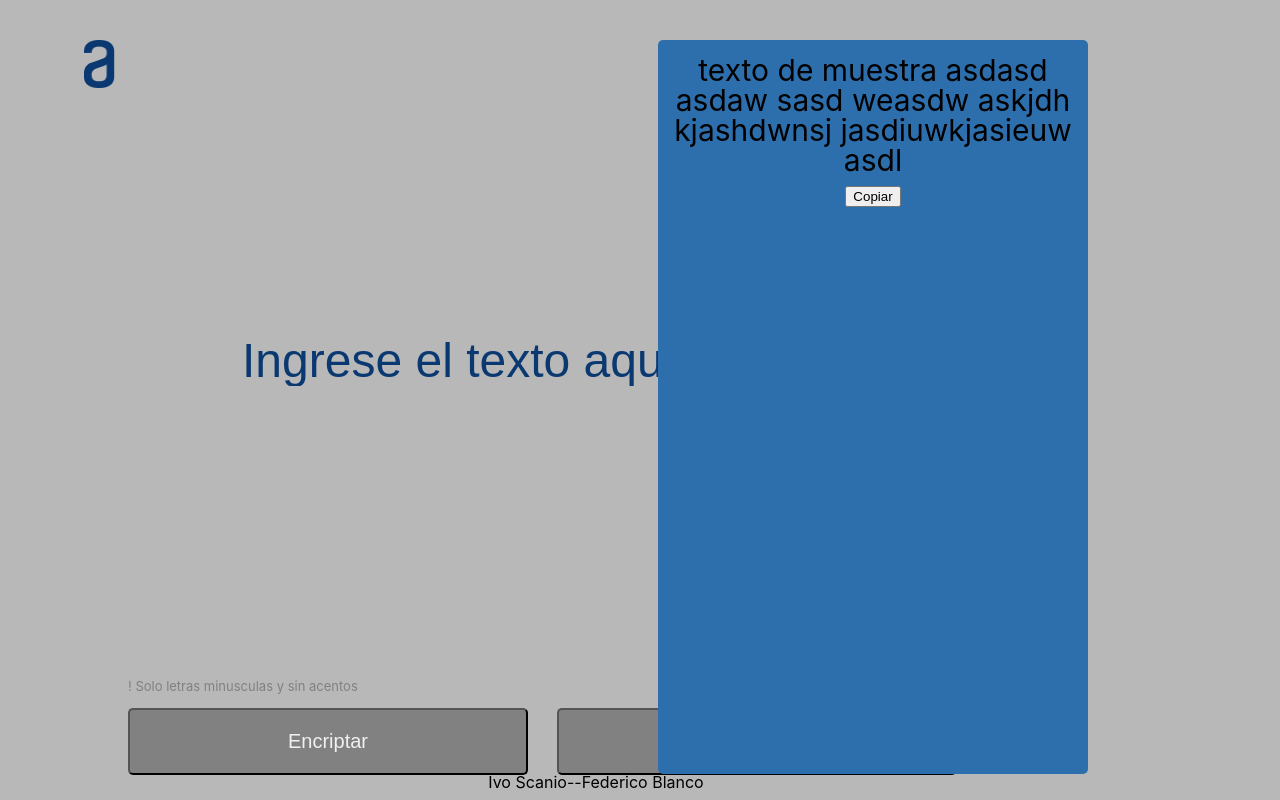
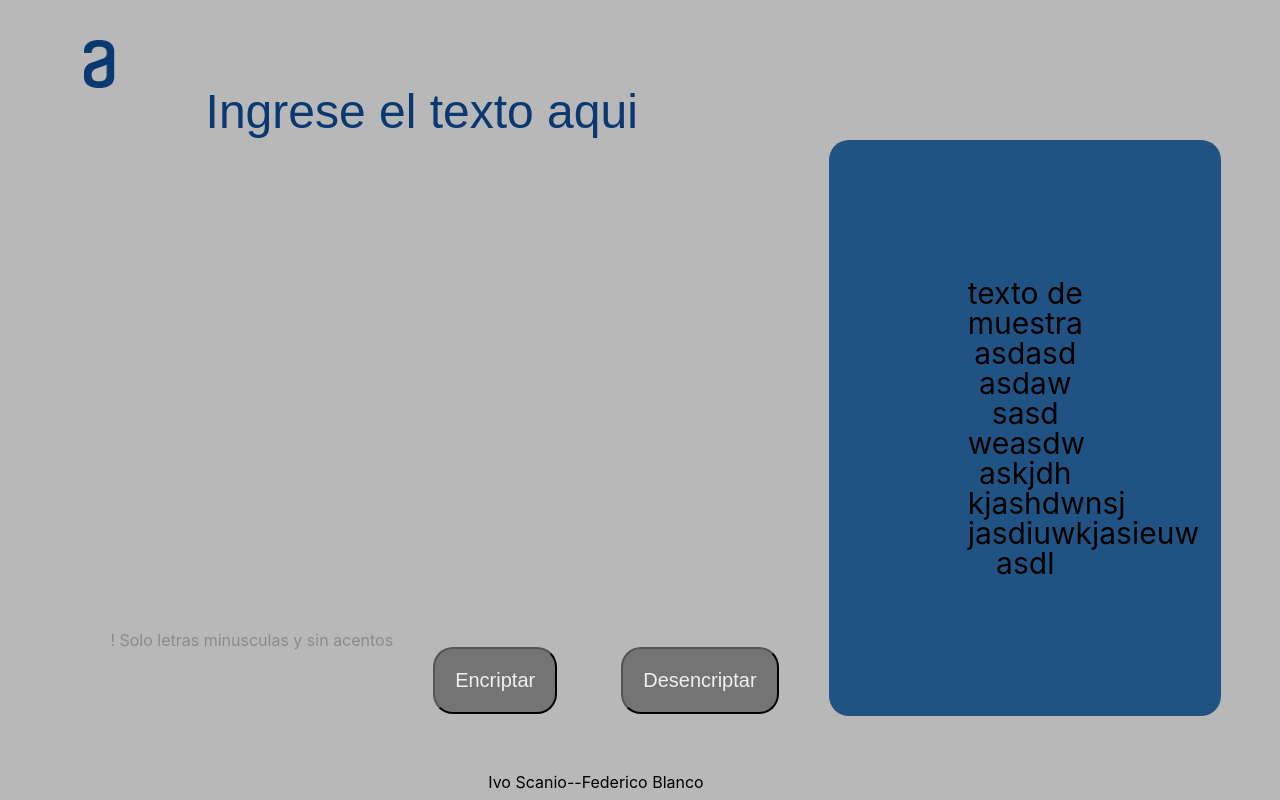
Before and after one commit to arkanjel/Encriptador, a plain HTML site: page encriptador.html in a window 1280 px wide. Drawn offline with Linux system fonts and the light colour scheme; files that its build step writes are made by us from their sources.

Commit message:
se agrega signo exclamacion y modificaciones

```diff
--- a/css/style-encriptador.css
+++ b/css/style-encriptador.css
@@ -8,56 +8,73 @@ img {
     margin: 40px 84px;
     height: 48px;
     width: 31.085588455200195px;
-    left: 44px;
+    left: 5%;
 }
 
 #texto {
-    position: absolute;
-    margin: 168px 0px;
-    width: 577px;
-    height: 48px;
-    left: 240px;
-    top: 168px;
+    position: static;
+    margin: 75%, 60%;
+    width: 45%;
+    height: 60%;
+    left: 10%;
+    top: 30%;
 
-    font-weight: 400;
+    font-weight: 400px;
     font-size: 48px;
     line-height: 150%;
     color: rgba(10, 56, 113, 1);
     background: none;
-    border: none;
-}
-.btnBox{
-    position: absolute;
-    top: 85%;
-    left: 10%;
-}
-.btnBox p{
-font-size: 13px;
-color: rgba(0, 0, 0, 0.30);
+    border: black;
 
 }
+
+.btnBox{
+    position:absolute;
+    /*bottom: 10%;
+    left: 8%;
+    */
+    display: flex;
+    flex-direction: row;
+    align-items: flex-start;
+    padding: 8px;
+    gap: 40px;
+    width: 15%;
+    height: 10%;
+    left: 8%;
+    bottom: 10%;
+    /*top: 107px;*/
+}
+
+.btnBox p{
+font-size: 16px;
+color: rgba(39, 36, 36, 0.3);
+flex: none;
+
+}
+
 .btnBox input{
-width: 400px;
-border-radius: 5px;
+width: 100%;
+border-radius: 20px;
 padding: 20px;
 margin: 15px 24px 0px 0px;
 font-size: 20px;
-background: #818181;
+background: #757474;
 color: rgb(240, 240, 240);
 /*-webkit-text-stroke: 0.5px black;*/
 }
+
 .encriptado{
-    right: 15%;
-    position: absolute;
-    background: rgb(45, 111, 173);
-    height: 88%;
-    width: 400px;
-    top: 40px;
-    border-radius: 5px;
-    padding: 15px;
+    margin-left: 72%;
+    margin-bottom: 5%;
+    position: static;
+    background: rgb(32, 83, 131);
+    height:  10%;
+    width: 10%;
+    top: 10%;
+    border-radius: 20px;
+    padding: 12%;
     font-size: 30px;
     text-align: center;
-
 }
 
 .pie{
@@ -69,6 +86,7 @@ color: rgb(240, 240, 240);
     width: 90%;
     bottom: 0;
 }
+
 .invisible{
     display: none;
 }
--- a/encriptador.html
+++ b/encriptador.html
@@ -2,8 +2,8 @@
 <html>
 <head>
     <Title>Encriptador</Title>
-    <link rel="stylesheet" href="css/reset.css">
-    <link rel="stylesheet" href="css/style-encriptador.css">
+    <link rel="stylesheet" href="reset.css">
+    <link rel="stylesheet" href="style-encriptador.css">
 </head>
 <body>
 <img src="img/Vector.png">
@@ -12,15 +12,13 @@
 <div class="btnBox">
 
     <p>! Solo letras minusculas y sin acentos</p>
-    <input type="submit" value="Encriptar" id="btn-encriptar">
-    <input type="submit" value="Desencriptar" id="btn-desencriptar">
+    <input type="submit" value="Encriptar">
+    <input type="submit" value="Desencriptar">
 </div>
 <div class="encriptado">
-<p id="texto-final">texto de muestra asdasd asdaw sasd weasdw askjdh kjashdwnsj jasdiuwkjasieuw asdl</p>
-<input type="submit" value="Copiar" id="btn-copiar">
+texto de muestra asdasd asdaw sasd weasdw askjdh kjashdwnsj jasdiuwkjasieuw asdl
 </div>
 <footer class="pie"> Ivo Scanio--Federico Blanco</footer>
 
-<script src="js/Encriptador.js"></script>
 </body>
 </html>
```
Also changed, not shown: index.html (+2 -2 lines).
